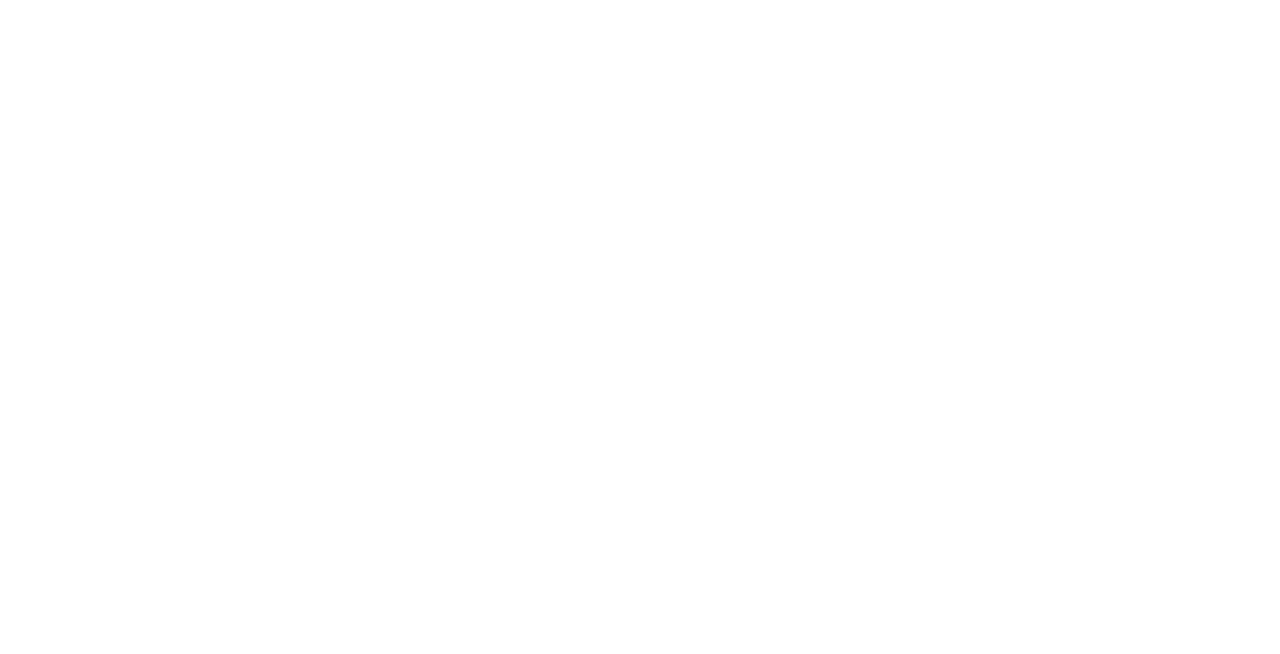
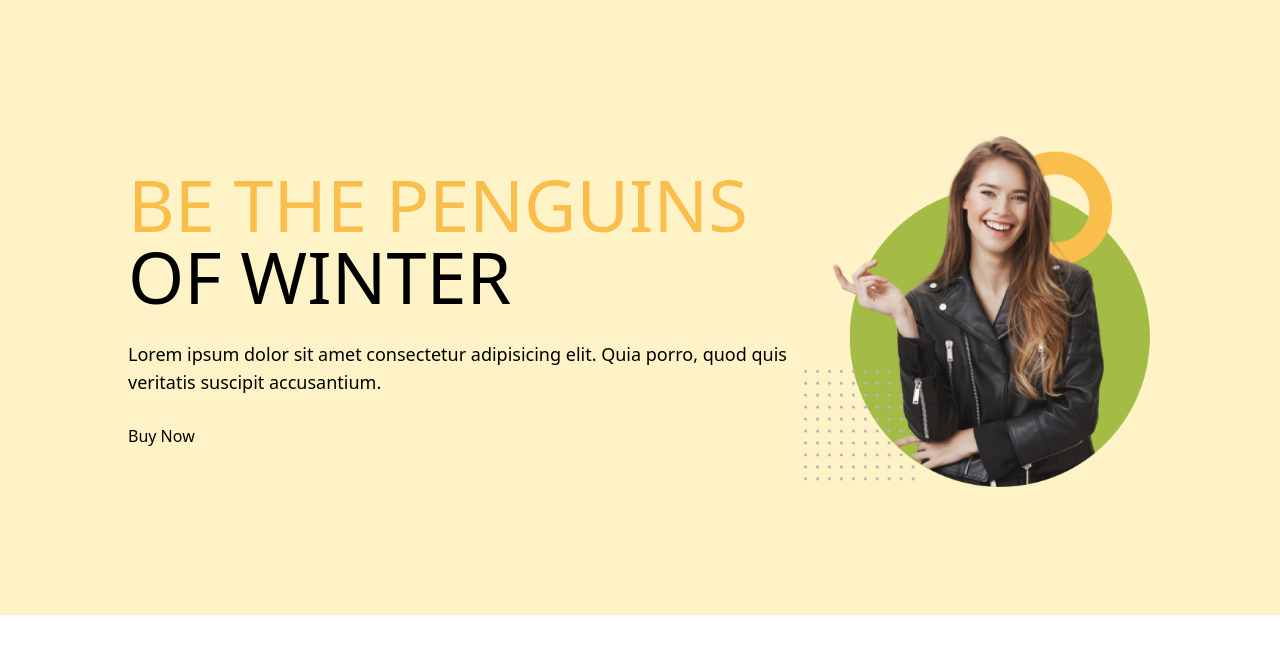
Before and after one commit to Munshi91/penguin-fashion-tailwindcss, a plain HTML site: page index.html in a window 1280 px wide. Drawn offline with nearby package versions, Linux system fonts and the light colour scheme.

Commit message:
header add

```diff
--- a/index.html
+++ b/index.html
@@ -1,11 +1,33 @@
 <!DOCTYPE html>
 <html lang="en">
-<head>
-  <meta charset="UTF-8">
-  <meta name="viewport" content="width=device-width, initial-scale=1.0">
-  <title>Document</title>
-</head>
-<body>
-
-</body>
+  <head>
+    <meta charset="UTF-8" />
+    <meta name="viewport" content="width=device-width, initial-scale=1.0" />
+    <title>Document</title>
+    <script src="https://cdn.tailwindcss.com"></script>
+  </head>
+  <body>
+    <header class="bg-amber-100 p-32">
+      <nav></nav>
+      <!-- banner section -->
+      <div class="flex justify-center items-center">
+        <div>
+          <h1 class="text-7xl uppercase">
+            <span class="text-[#fabe4c]">be the penguins</span> <br />
+            of winter
+          </h1>
+          <p class="text-lg my-7">
+            Lorem ipsum dolor sit amet consectetur adipisicing elit. Quia porro,
+            quod quis veritatis suscipit accusantium.
+          </p>
+          <button>Buy Now</button>
+        </div>
+        <div>
+          <img src="images/model.png" alt="" />
+        </div>
+      </div>
+    </header>
+    <main></main>
+    <footer></footer>
+  </body>
 </html>
--- /dev/null
+++ b/tailwind.config.js
@@ -0,0 +1,8 @@
+/** @type {import('tailwindcss').Config} */
+module.exports = {
+  content: ["./src/**/*.{html,js}"],
+  theme: {
+    extend: {},
+  },
+  plugins: [],
+};
```
